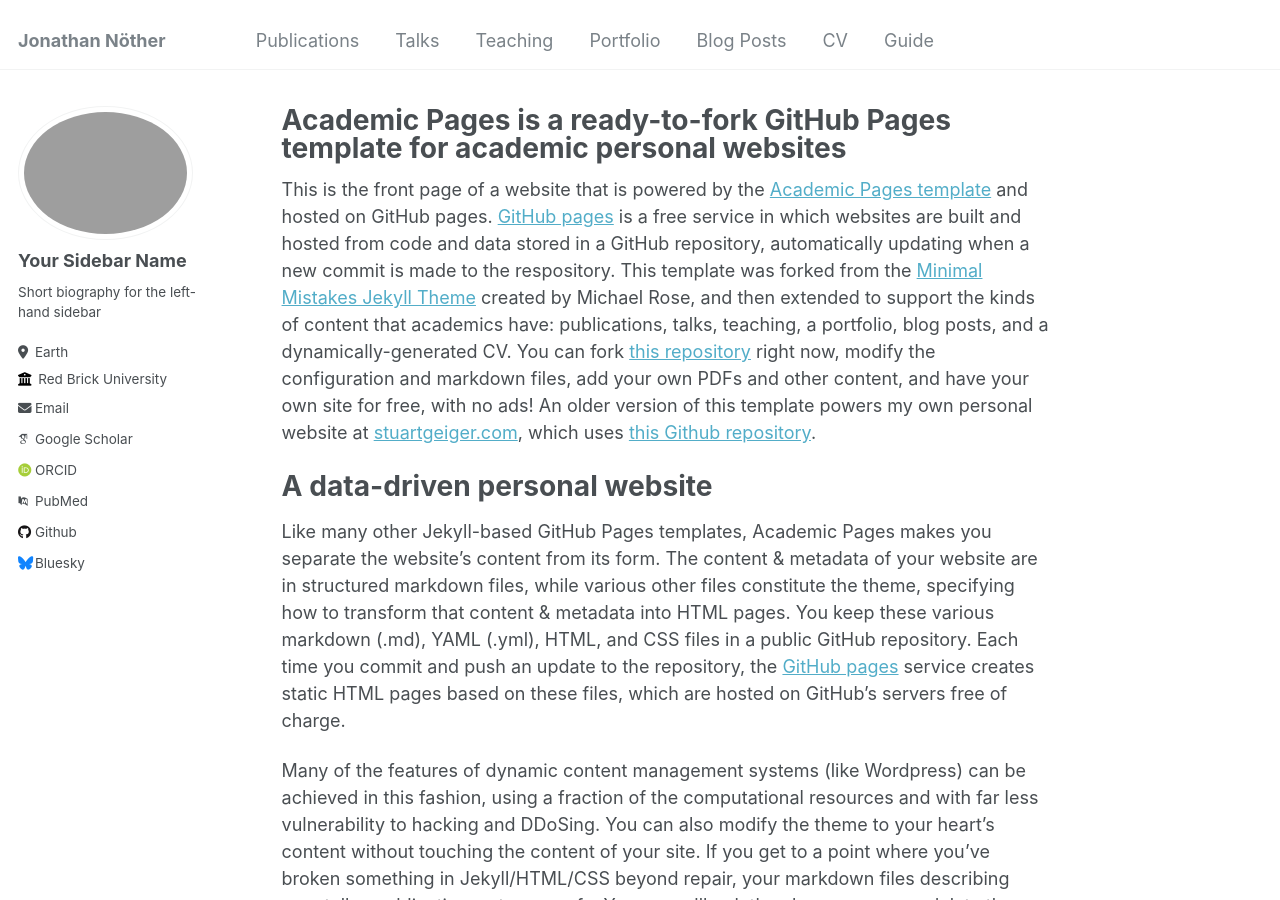
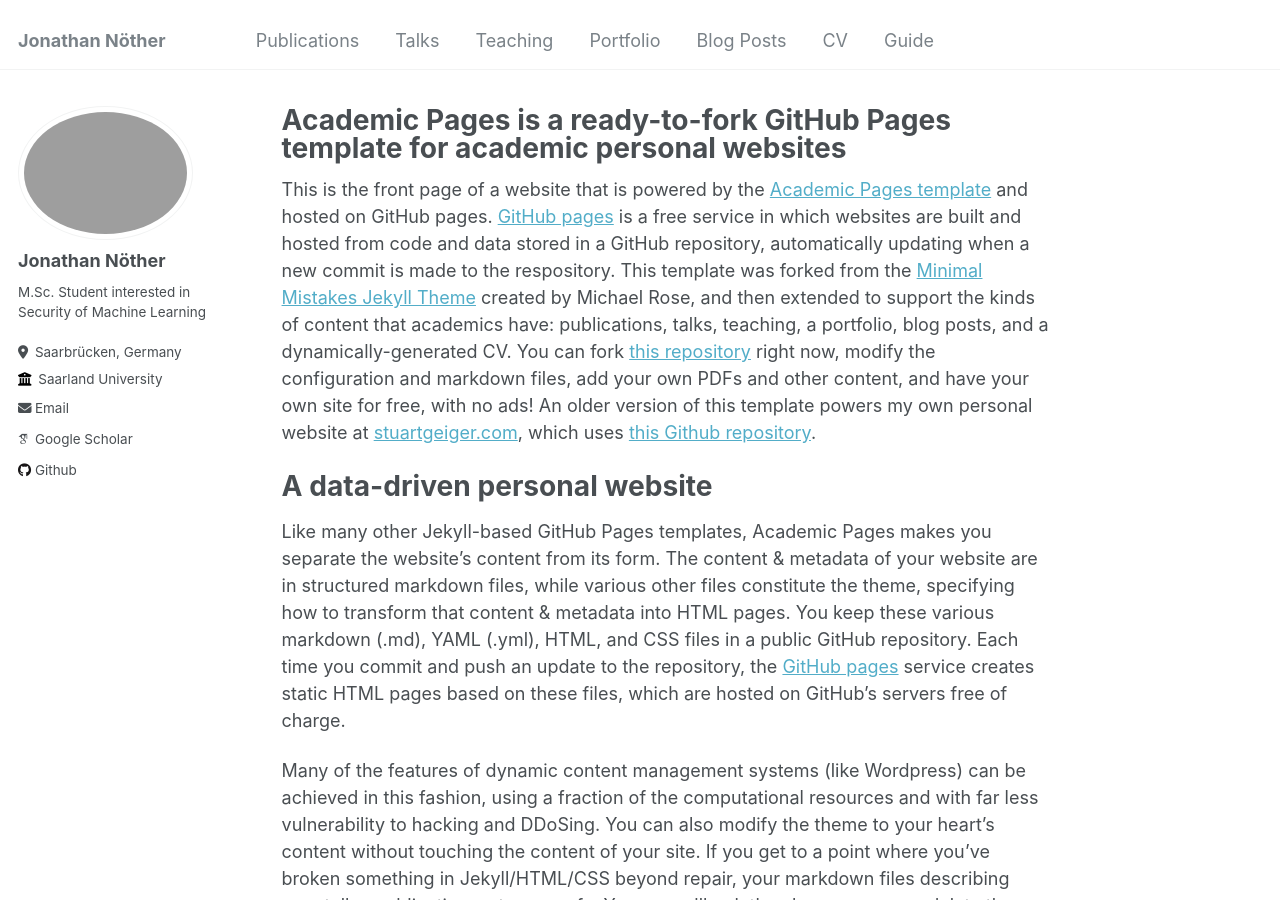
Before and after one commit to JNoether/jnoether.github.io, a Jekyll site: the page built from _pages/about.md, in a window 1280 px wide and 900 px high. Built offline with Jekyll 4.4.1, drawn with Linux system fonts in a browser that asks for light colours; some web fonts are replaced.

Commit message:
added sidebar

```diff
--- a/_config.yml
+++ b/_config.yml
@@ -22,32 +22,32 @@ repository               : "JNoether/jnoether.github.io"
 author:
   # Biographic information
   avatar           : "profilepic.jpg"
-  name             : "Your Sidebar Name"
+  name             : "Jonathan Nöther"
   pronouns         : # example: "she/her"
-  bio              : "Short biography for the left-hand sidebar"
-  location         : "Earth"
-  employer         : "Red Brick University"
+  bio              : "M.Sc. Student interested in Security of Machine Learning"
+  location         : "Saarbrücken, Germany"
+  employer         : "Saarland University"
   uri              : # URL
-  email            : "none@example.org"
+  email            : "s8jonoet@stud.uni-saarland.de"
 
   # Academic websites
   arxiv            : # URL - Update with the correct link to your profile
-  googlescholar    : "https://scholar.google.com/citations?user=PS_CX0AAAAAJ"
+  googlescholar    : "https://scholar.google.com/citations?user=AmpHdGcAAAAJ&hl=en"
   impactstory      : # URL
-  orcid            : "http://orcid.org/yourorcidurl"
-  pubmed           : "https://www.ncbi.nlm.nih.gov/pubmed/?term=john+snow"
+  orcid            : #
+  pubmed           : #
   researchgate     : # URL
 
   # Repositories and software development
   bitbucket        : # Username - Update with your username on the site
   codepen          : # Username
   dribbble         : # Username
-  github           : "academicpages"
+  github           : "JNoether"
   kaggle           : # Username
   stackoverflow    : # User number or user number and name (i.e., use "1" or "1/jeff-atwood")
 
   # Social media
-  bluesky          : "bsky.app" # Replace this with you Bluesky username
+  bluesky          : # "bsky.app" # Replace this with you Bluesky username
   facebook         : # Username
   flickr           : # Username
   foursquare       : # Username
```
